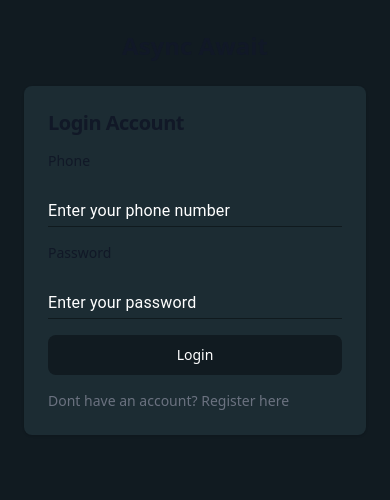
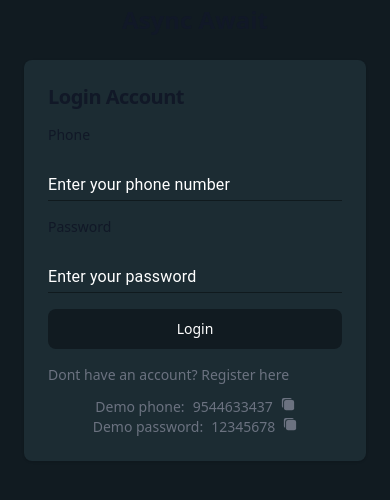
Before and after one commit to Sahal-P/asyncawait.online_frontend, a React (Vite) app: page /login in a window 390 px wide. Shown: the part 190-690 px from the top of the page. Built offline with nearby package versions, Linux system fonts and the light colour scheme; no server answers.

Commit message:
fix: demo phone and password

```diff
--- a/src/pages/Login.jsx
+++ b/src/pages/Login.jsx
@@ -6,6 +6,7 @@ import { TextField } from "@mui/material";
 import AuthWrapper from "../components/auth/AuthWrapper";
 import AuthButton from "../components/button/AuthButton";
 import { toast } from "react-toastify";
+import { IoCopy } from "react-icons/io5";
 
 const Login = () => {
   const dispatch = useDispatch();
@@ -117,6 +118,34 @@ const Login = () => {
             >
               Register here
             </Link>
+            <div className="mt-3">
+              <div className="flex justify-center text-sm font-light text-gray-500 dark:text-gray-400">
+                Demo phone:{" "}
+                <span className="ml-2 font-medium text-primary-600 hover:underline dark:text-primary-500">
+                  9544633437
+                </span>{" "}
+                <IoCopy
+                  onClick={() => {
+                    navigator.clipboard.writeText("9544633437");
+                    toast.success("Copied to clipboard", {autoClose: 500})
+                  }}
+                  className="ml-2 cursor-pointer hover:text-white "
+                />
+              </div>
+              <div className="flex justify-center text-sm font-light text-gray-500 dark:text-gray-400">
+                Demo password:{" "}
+                <span className="ml-2 font-medium text-primary-600 hover:underline dark:text-primary-500">
+                  12345678
+                </span>
+                <IoCopy
+                  onClick={() => {
+                    navigator.clipboard.writeText("12345678");
+                    toast.success("Copied to clipboard", {autoClose: 500})
+                  }}
+                  className="ml-2 cursor-pointer hover:text-white"
+                />
+              </div>
+            </div>
           </p>
         </form>
       </AuthWrapper>
```
